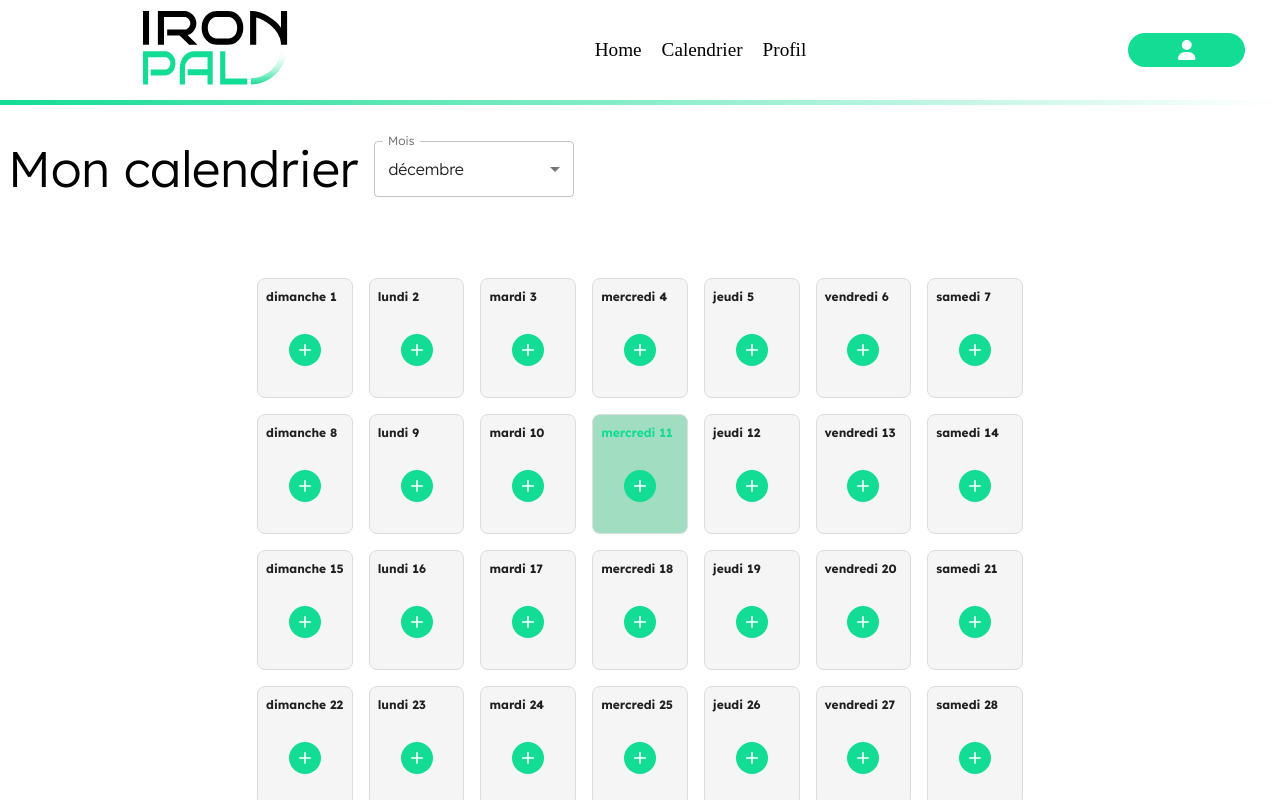
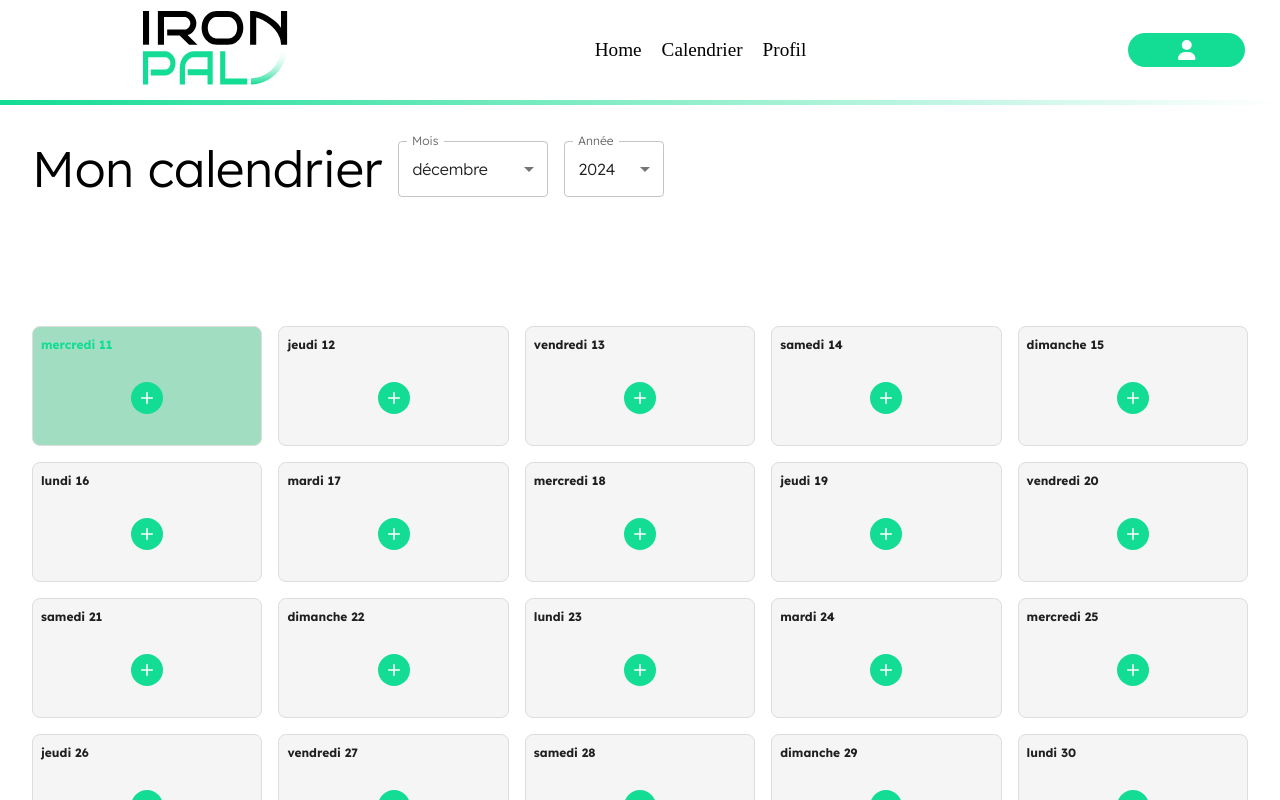
Before and after one commit to Browaeys-Gerin-Valerian/ironpal, a React (Vite) app in the folder frontend/: page /calendrier in a window 1280 px wide. Shown: the top 800 px of the page. Built offline with nearby package versions, Linux system fonts and the light colour scheme; a web font is replaced by a local one.

Commit message:
calendar

```diff
--- a/frontend/src/screens/Calendar.tsx
+++ b/frontend/src/screens/Calendar.tsx
@@ -1,115 +1,148 @@
-// frontend/src/screens/Calendar.tsx
-
 import React, { useState } from 'react';
-import { Box, Typography, Select, MenuItem, FormControl, InputLabel, IconButton, Button, useMediaQuery, useTheme, SelectChangeEvent } from '@mui/material';
-import dayjs, { Dayjs } from 'dayjs';
+import { Box, Typography, Select, MenuItem, FormControl, InputLabel, IconButton, Button, useMediaQuery, useTheme, SelectChangeEvent, Container, Grid2 as Grid } from '@mui/material'; // Utilisation de Grid2
+import dayjs from 'dayjs';
 import AddIcon from '@mui/icons-material/Add';
 import 'dayjs/locale/fr';
 dayjs.locale('fr');
 import { makeStyles } from '@mui/styles';
-
 
 const useStyles = makeStyles({
   root: {
     paddingTop: '100px',
     paddingBottom: '150px',
   },
-})
+});
 
 const Calendar: React.FC = () => {
   const styles = useStyles();
   const theme = useTheme();
   const isMobile = useMediaQuery(theme.breakpoints.down('md'));
-  const [selectedMonth, setSelectedMonth] = useState<Dayjs>(dayjs());
+  const [selectedMonth, setSelectedMonth] = useState<number>(dayjs().month());
+  const [selectedYear, setSelectedYear] = useState<number>(dayjs().year());
 
   // Fonction pour générer les jours du mois
-  const generateDaysInMonth = (month: Dayjs) => {
-    const startOfMonth = month.startOf('month');
-    const endOfMonth = month.endOf('month');
+  const generateDaysInMonth = (year: number, month: number) => {
+    const startOfMonth = dayjs().year(year).month(month).startOf('month');
+    const endOfMonth = dayjs().year(year).month(month).endOf('month');
+    const today = dayjs().startOf('day');
 
     const days = [];
     let day = startOfMonth;
 
     while (day.isBefore(endOfMonth) || day.isSame(endOfMonth, 'day')) {
+      if (day.isSame(today, 'day') || day.isAfter(today)) {
         days.push(day);
+      }
       day = day.add(1, 'day');
     }
     return days;
   };
 
-  const daysInMonth = generateDaysInMonth(selectedMonth);
+  const daysInMonth = generateDaysInMonth(selectedYear, selectedMonth);
 
   const handleMonthChange = (event: SelectChangeEvent<number>) => {
-    const newMonth = dayjs().month(Number(event.target.value));
-    setSelectedMonth(newMonth);
+    setSelectedMonth(Number(event.target.value));
+  };
+
+  const handleYearChange = (event: SelectChangeEvent<number>) => {
+    setSelectedYear(Number(event.target.value));
   };
 
   // Fonction pour passer au mois suivant
   const handleNextMonth = () => {
-    setSelectedMonth(selectedMonth.add(1, 'month'));
+    const newDate = dayjs().year(selectedYear).month(selectedMonth).add(1, 'month');
+    setSelectedMonth(newDate.month());
+    setSelectedYear(newDate.year());
   };
 
   // Fonction pour passer au mois précédent
   const handlePreviousMonth = () => {
-    setSelectedMonth(selectedMonth.subtract(1, 'month'));
+    const newDate = dayjs().year(selectedYear).month(selectedMonth).subtract(1, 'month');
+    setSelectedMonth(newDate.month());
+    setSelectedYear(newDate.year());
   };
+
+  const currentMonth = dayjs().month(); // Récupérer le mois actuel
+  const currentYear = dayjs().year(); // Récupérer l'année actuelle
 
   return (
     <Box className={styles.root}>
-      {/* Conteneur du Titre et Sélecteur */}
+      <Container>
+        {/* Titre et Sélecteurs */}
+        <Grid container spacing={2}>
+          <Grid size={{ xs: 12, md: 12 }}>
             <Box
               sx={{
                 display: 'flex',
                 flexDirection: 'row',
                 alignItems: 'center',
-          gap: 2, // Espace réduit entre le titre et le sélecteur
-          width: '100%',
-          maxWidth: '1200px',
-          marginBottom: 6, // Augmentation de l'espace sous le titre et sélecteur
-          marginTop: 4
+                gap: 2,
+                marginBottom: 6,
+                marginTop: 4,
               }}
             >
-        {/* Titre aligné à gauche */}
-        <Typography variant="h1" style={{ margin: 0 }}>Mon calendrier</Typography> {/* Utilisez un <h1> pour appliquer la même typographie que dans Home.tsx */}
+              <Typography variant="h1" style={{ margin: 0 }}>Mon calendrier</Typography>
 
-        {/* Sélecteur du mois rapproché du titre */}
-        <FormControl variant="outlined" sx={{ minWidth: 200 }}>
+              {/* Sélecteur du mois */}
+              <FormControl variant="outlined" sx={{ minWidth: 150 }}>
                 <InputLabel id="month-select-label">Mois</InputLabel>
                 <Select
                   labelId="month-select-label"
-            value={selectedMonth.month()}
+                  value={selectedMonth}
                   onChange={handleMonthChange}
                   label="Mois"
                 >
                   {Array.from({ length: 12 }, (_, i) => (
-              <MenuItem key={i} value={i}>
+                    <MenuItem
+                      key={i}
+                      value={i}
+                      disabled={selectedYear === currentYear && i < currentMonth}
+                    >
                       {dayjs().month(i).format('MMMM')}
                     </MenuItem>
                   ))}
                 </Select>
               </FormControl>
+
+              {/* Sélecteur de l'année */}
+              <FormControl variant="outlined" sx={{ minWidth: 100 }}>
+                <InputLabel id="year-select-label">Année</InputLabel>
+                <Select
+                  labelId="year-select-label"
+                  value={selectedYear}
+                  onChange={handleYearChange}
+                  label="Année"
+                >
+                  {Array.from({ length: 5 }, (_, i) => (
+                    <MenuItem key={i} value={currentYear + i}>
+                      {currentYear + i}
+                    </MenuItem>
+                  ))}
+                </Select>
+              </FormControl>
             </Box>
+          </Grid>
+        </Grid>
 
-      {/* Conteneur du Calendrier (centré) */}
+        {/* Conteneur du Calendrier */}
+        <Grid container spacing={2}>
+          <Grid size={{ xs: 12 }}>
             <Box
               sx={{
                 display: 'flex',
                 flexDirection: 'column',
                 alignItems: 'center',
-          gap: 6, // Augmentation de l'espace entre le titre/sélecteur et le calendrier
-          maxWidth: 800,
-          margin: '0 auto',
+                gap: 6,
                 marginTop: 10,
-          marginBottom: 10, // Espace supplémentaire entre le calendrier et les boutons suivant/précédent
+                marginBottom: 10,
               }}
             >
-        {/* Calendrier */}
               <Box
                 sx={{
                   display: 'grid',
+                  gridTemplateColumns: 'repeat(5, 1fr)', // Toujours 5 jours par ligne
                   gap: 2,
-            justifyContent: 'center',
-            gridTemplateColumns: isMobile ? 'repeat(2, 1fr)' : 'repeat(7, 1fr)',
+                  width: '100%',
                 }}
               >
                 {daysInMonth.map((date, index) => (
@@ -130,12 +163,10 @@ const Calendar: React.FC = () => {
                       boxSizing: 'border-box',
                     }}
                   >
-              {/* Affichage du jour et de la date */}
                     <Typography variant="caption" sx={{ fontWeight: 'bold', marginBottom: 0.5 }}>
                       {date.format('dddd')} {date.date()}
                     </Typography>
 
-              {/* Bouton "+" centré dans la case */}
                     <Box sx={{ display: 'flex', flexGrow: 1, alignItems: 'center', justifyContent: 'center', width: '100%' }}>
                       <IconButton
                         size="small"
@@ -155,9 +186,7 @@ const Calendar: React.FC = () => {
                 ))}
               </Box>
 
-        {/* Boutons pour passer au mois suivant et au mois précédent */}
-        <Box sx={{ display: 'flex', gap: 2, marginTop: 4 }}> {/* Ajout de marginTop pour séparer les boutons du calendrier */}
-          {/* Bouton pour passer au mois précédent */}
+              <Box sx={{ display: 'flex', gap: 2, marginTop: 4 }}>
                 <Button
                   variant="outlined"
                   color="primary"
@@ -174,7 +203,6 @@ const Calendar: React.FC = () => {
                   {isMobile ? 'Précédent' : 'Passer au mois précédent'}
                 </Button>
 
-          {/* Bouton pour passer au mois suivant */}
                 <Button
                   variant="contained"
                   color="primary"
@@ -184,6 +212,9 @@ const Calendar: React.FC = () => {
                 </Button>
               </Box>
             </Box>
+          </Grid>
+        </Grid>
+      </Container>
     </Box>
   );
 };
```
Lines whose indentation alone changed are shown as unchanged.
